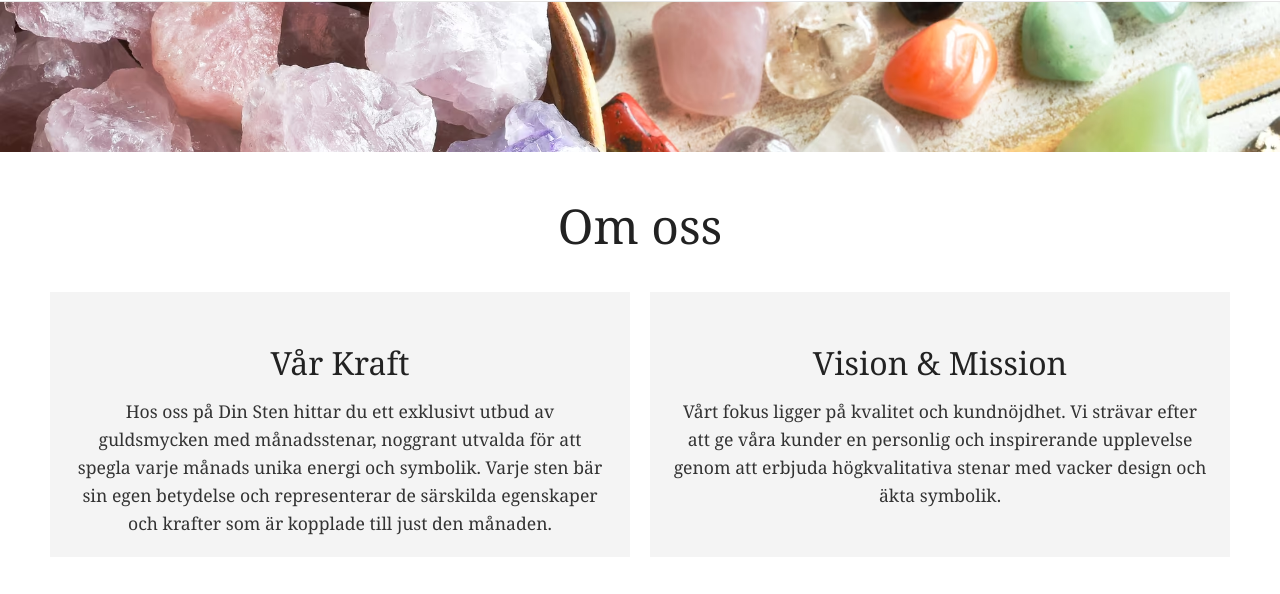
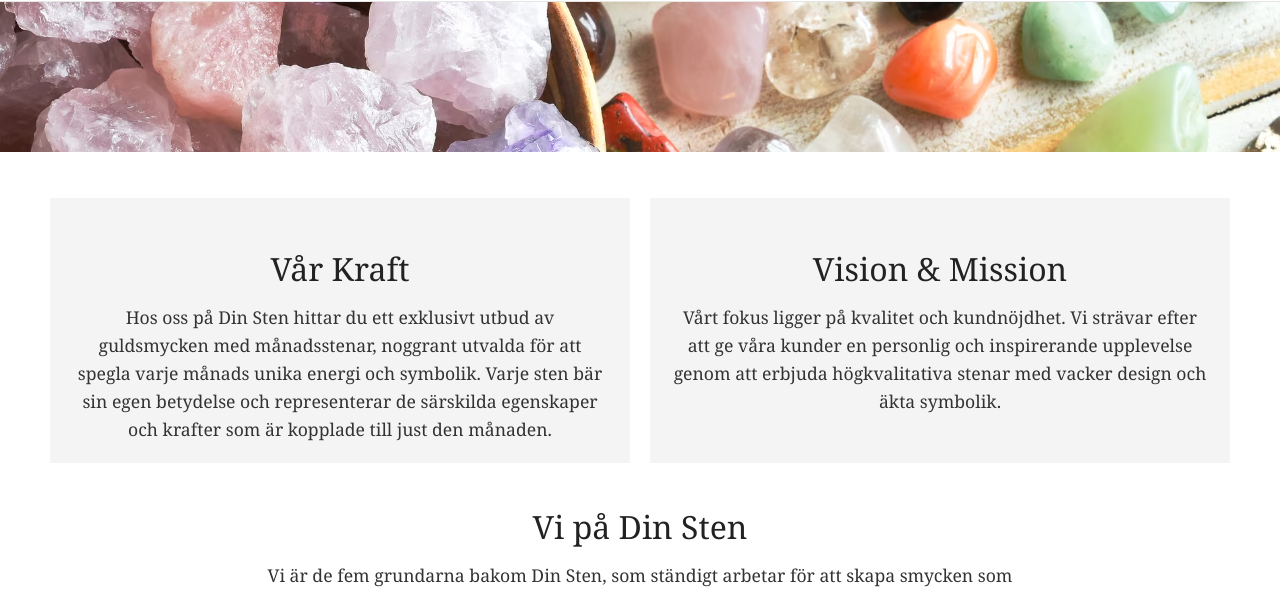
Before and after one commit to Jamour88/fiktiv-webbyr-, a plain HTML site: page about-us/about-us.html in a window 1280 px wide. Shown: the part 113-707 px from the top of the page. Drawn offline with Linux system fonts and the light colour scheme.

Commit message:
update: tog bort om oss-rubriken

```diff
--- a/about-us/about-us.css.css
+++ b/about-us/about-us.css.css
@@ -41,6 +41,7 @@ h2 {
     display: flex;
     justify-content: space-between;
     gap: 20px;
+    margin-top: 40px;
     margin-bottom: 40px;
 }
 
--- a/about-us/about-us.html
+++ b/about-us/about-us.html
@@ -63,7 +63,7 @@
 
     <div class="about-container">
         <!-- Rubrik -->
-        <h1>Om oss</h1>
+        <!-- <h2>Om oss</h2> -->
 
         <!-- Vårt företag och Vår resa på samma rad -->
         <div class="info-columns">
```
